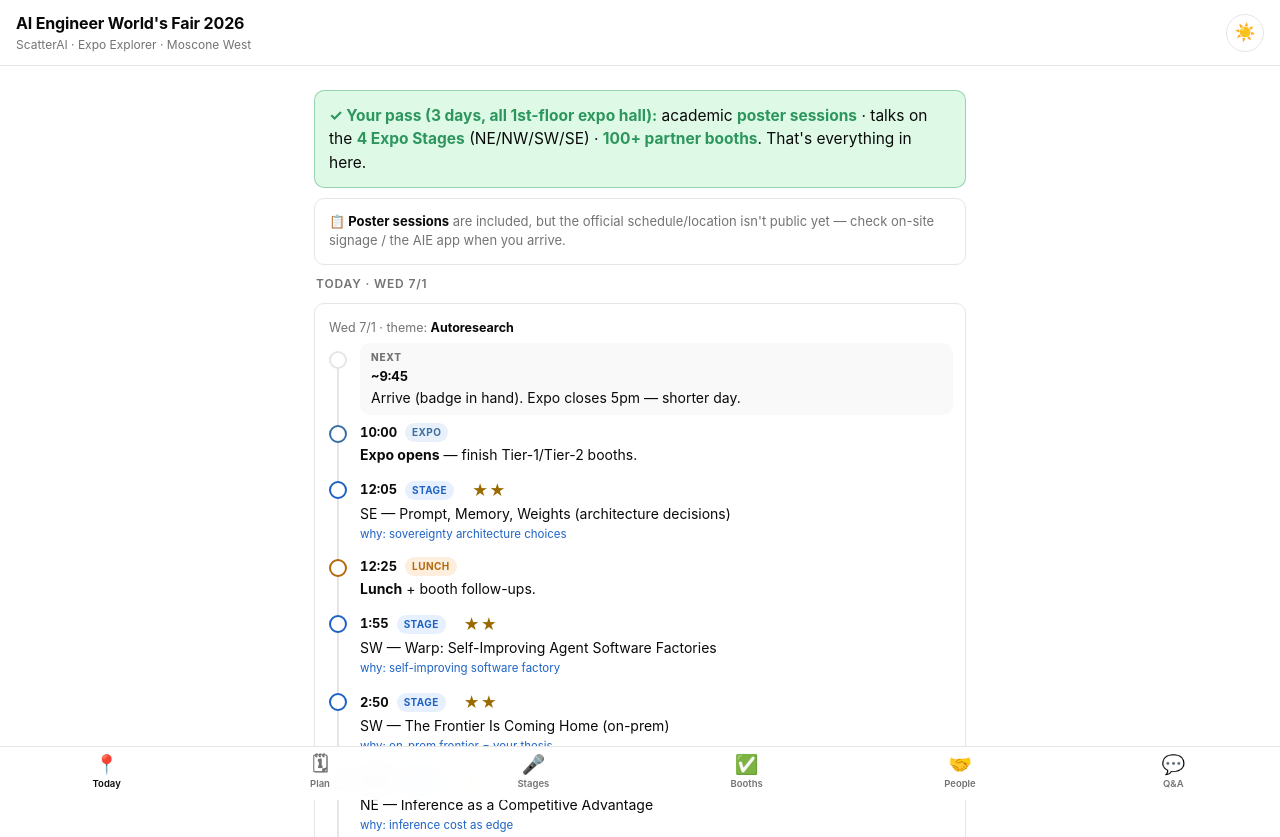
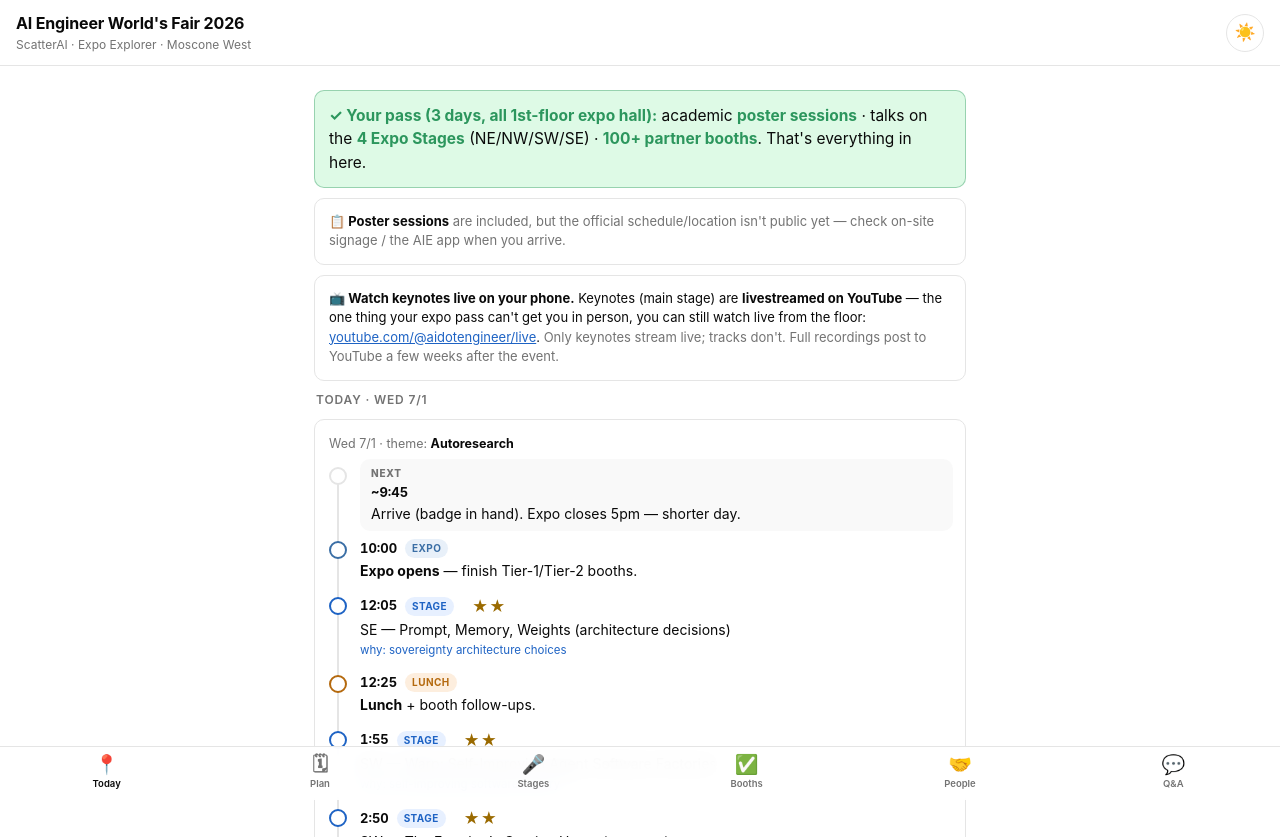
Before and after one commit to ScatterAI01/aiewf-2026, a plain HTML site: page index.html in a window 1280 px wide. Shown: the top 837 px of the page. Drawn offline with Linux system fonts and the light colour scheme.

Commit message:
Keynote livestream note

```diff
--- a/index.html
+++ b/index.html
@@ -182,6 +182,7 @@
 <section id="today" class="active">
   <div class="card good"><b>✓ Your pass (3 days, all 1st-floor expo hall):</b> academic <b>poster sessions</b> · talks on the <b>4 Expo Stages</b> (NE/NW/SW/SE) · <b>100+ partner booths</b>. That's everything in here.</div>
   <div class="card" style="font-size:13px;color:var(--muted-foreground)"><b style="color:var(--foreground)">📋 Poster sessions</b> are included, but the official schedule/location isn't public yet — check on-site signage / the AIE app when you arrive.</div>
+  <div class="card" style="font-size:13px"><b>📺 Watch keynotes live on your phone.</b> Keynotes (main stage) are <b>livestreamed on YouTube</b> — the one thing your expo pass can't get you in person, you can still watch live from the floor: <a href="https://www.youtube.com/@aidotengineer/live" target="_blank">youtube.com/@aidotengineer/live</a>. <span style="color:var(--muted-foreground)">Only keynotes stream live; tracks don't. Full recordings post to YouTube a few weeks after the event.</span></div>
   <div id="todayPlan"></div>
   <details>
     <summary>Logistics & side events <span class="ch">›</span></summary>
@@ -324,7 +325,7 @@
    {t:'2:50',tag:'stage',d:'NE — Harness Engineering: The New Core Skill'},
    {t:'3:20',tag:'stage',d:'NE — Agent Memory Solved, Learning Not. <i>alt SE: No Lock-In</i>'},
    {t:'3:45',tag:'booth',d:'Final Finance KB pass: Optiver / Bloomberg / PayPal / Circle'},
-   {t:'4:30',tag:'expo',d:'Expo closes. (Closing keynotes + Startup Battlefield → YouTube)'},
+   {t:'4:30',tag:'expo',d:'Expo closes. (Closing keynotes + Startup Battlefield stream live on YouTube — see Today)'},
   ],
   kn:[['10:00','How Anthropic Builds: Lessons from Labs','Mike Krieger, Anthropic'],
       ['10:45','Tokens Should Have Jobs','Anthropic — Lesse, Jiang'],['11:40','Auth for Agents: auth.md','Michael Grinich, WorkOS'],
```
